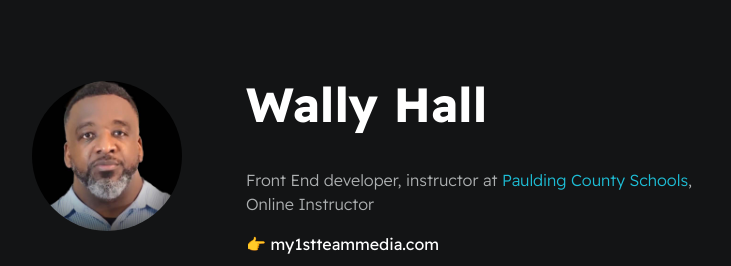
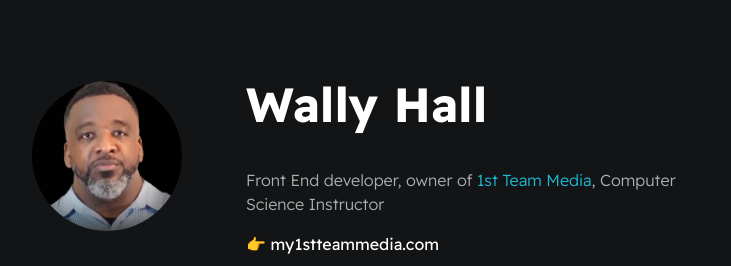
Before and after one commit to wjhall12/resume, a plain HTML site: page index.html in a window 1280 px wide. Shown: the top 266 px of the page, without its empty margins (274-1005 px from the left). Drawn offline with Linux system fonts and the light colour scheme.

Commit message:
Update index.html

```diff
--- a/index.html
+++ b/index.html
@@ -16,7 +16,7 @@
 
                 <div>
                     <h1 id="user-name">Wally Hall</h1>
-                    <p id="bio">Front End developer, instructor at <a href="https://www.paulding.k12.ga.us/" target="_blank">Paulding County Schools</a>, Online Instructor</p>
+                    <p id="bio">Front End developer, owner of <a href="http://my1stteammedia.com/" target="_blank">1st Team Media</a>, Computer Science Instructor</p>
                     <p id="email">👉 my1stteammedia.com</p>
                 </div>
             </section>
```
